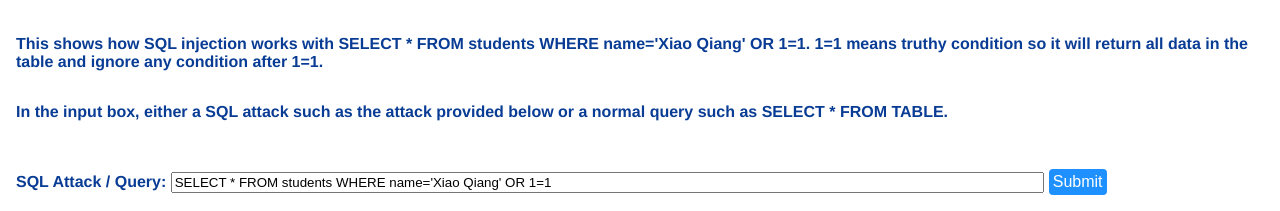
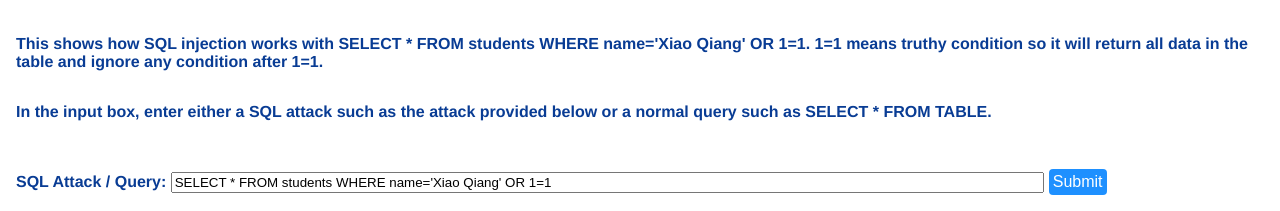
Before and after one commit to MatthewFraser22/CP476, a PHP site: page / in a window 1280 px wide. Shown: the part 745-956 px from the top of the page. Run offline with PHP 8.4, Linux system fonts and the light colour scheme; data that the repository does not hold is empty.

Commit message:
Fix text.

```diff
--- a/index.php
+++ b/index.php
@@ -38,7 +38,7 @@
         </div>
         <h2>Section 2: Demonstration of SQL Injection</h2>
         <p>This shows how SQL injection works with SELECT * FROM students WHERE name='Xiao Qiang' OR 1=1. 1=1 means truthy condition so it will return all data in the table and ignore any condition after 1=1.</p>
-        <p>In the input box, either a SQL attack such as the attack provided below or a normal query such as SELECT * FROM TABLE.
+        <p>In the input box, enter either a SQL attack such as the attack provided below or a normal query such as SELECT * FROM TABLE.
         <p>
         <div>
             <form method="get">
```
